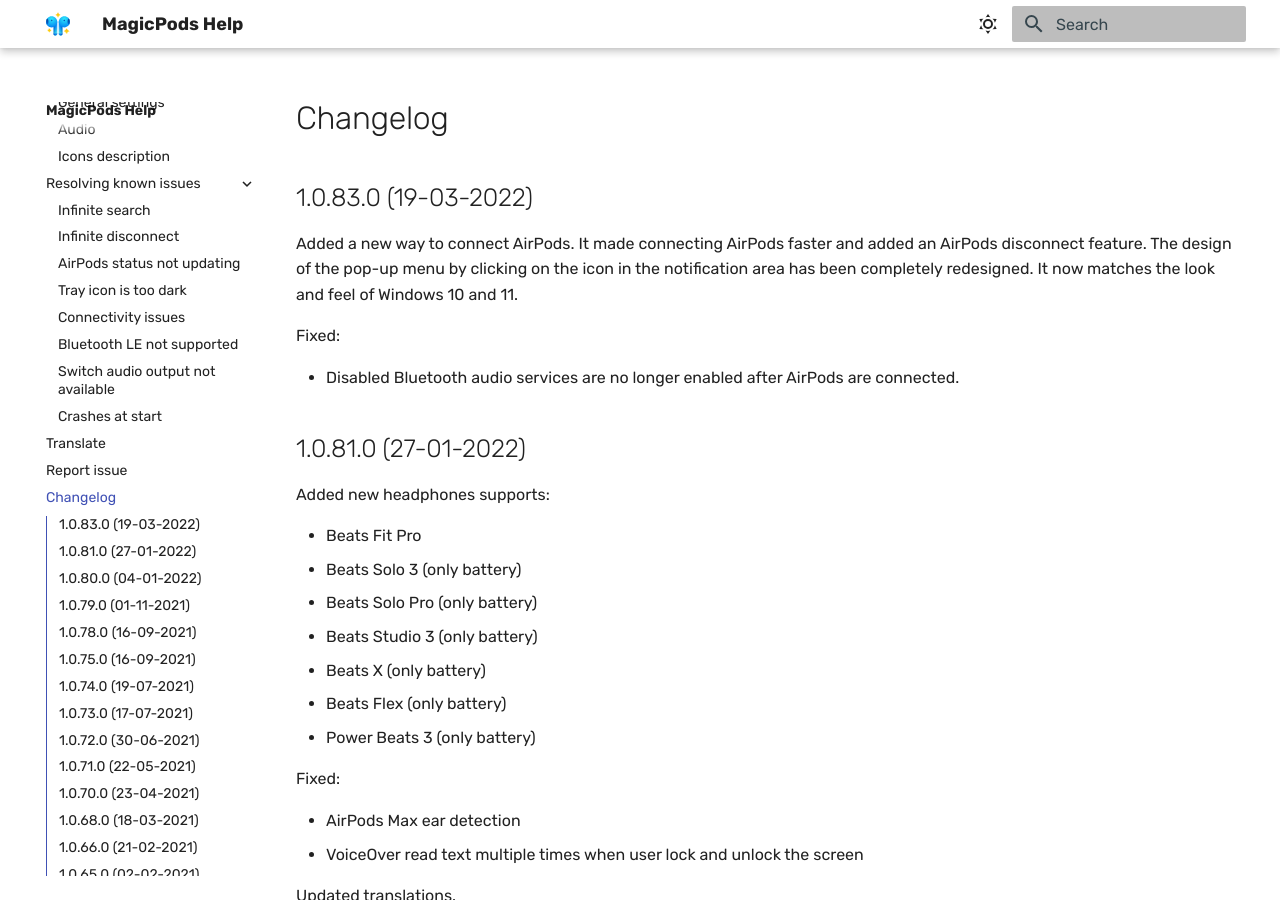
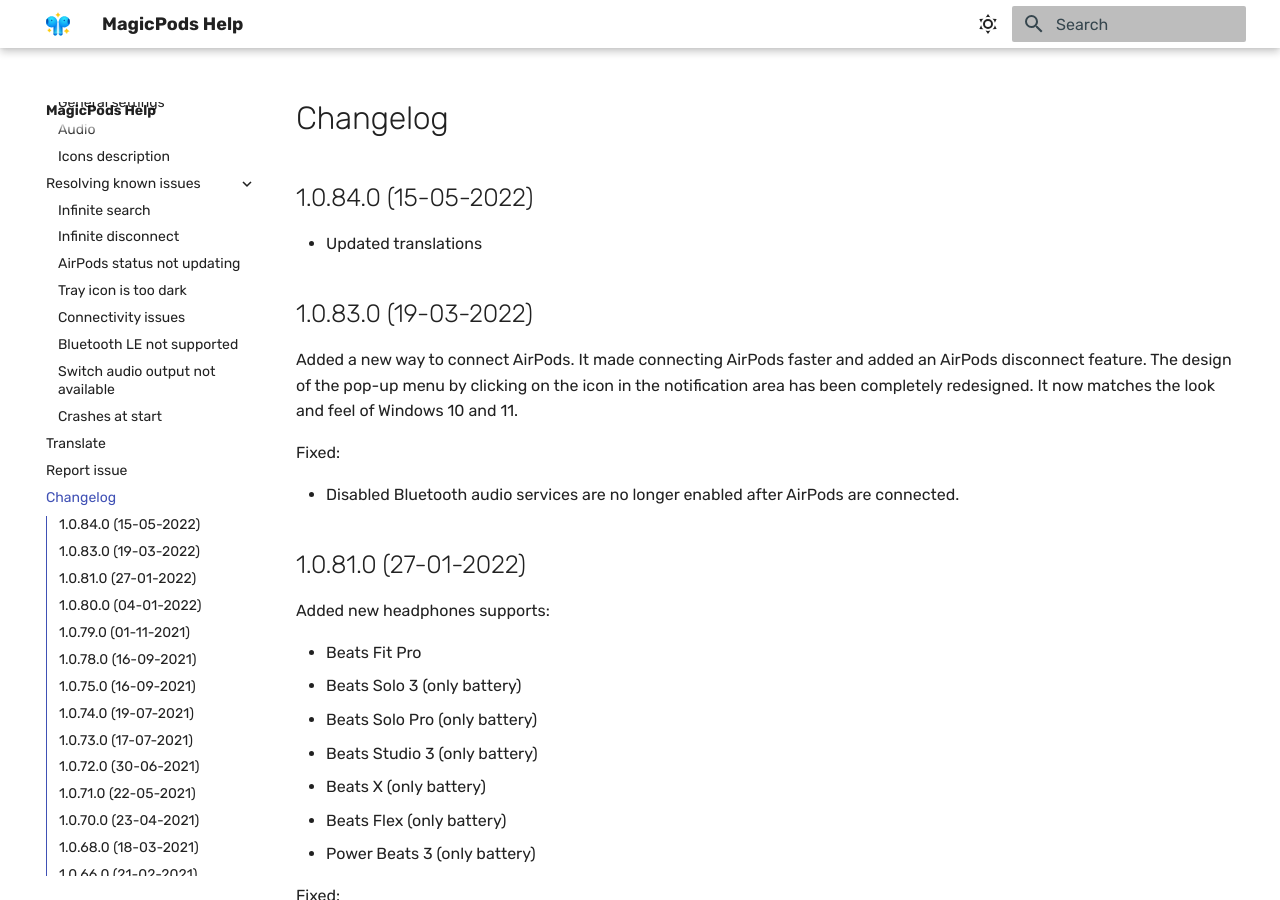
Before and after one commit to steam3d/help.magicpods.app, an MkDocs documentation site: the page built from docs/changelog.md, in a window 1280 px wide and 900 px high. Built offline with MkDocs 1.6.1 and Material for MkDocs 9.7.7, drawn with Linux system fonts in a browser that asks for light colours.

Commit message:
Update changelog.md

```diff
--- a/docs/changelog.md
+++ b/docs/changelog.md
@@ -1,3 +1,7 @@
+## 1.0.84.0 (15-05-2022)
+
+- Updated translations
+
 ## 1.0.83.0 (19-03-2022)
 
 Added a new way to connect AirPods. It made connecting AirPods faster and added an AirPods disconnect feature.
```
